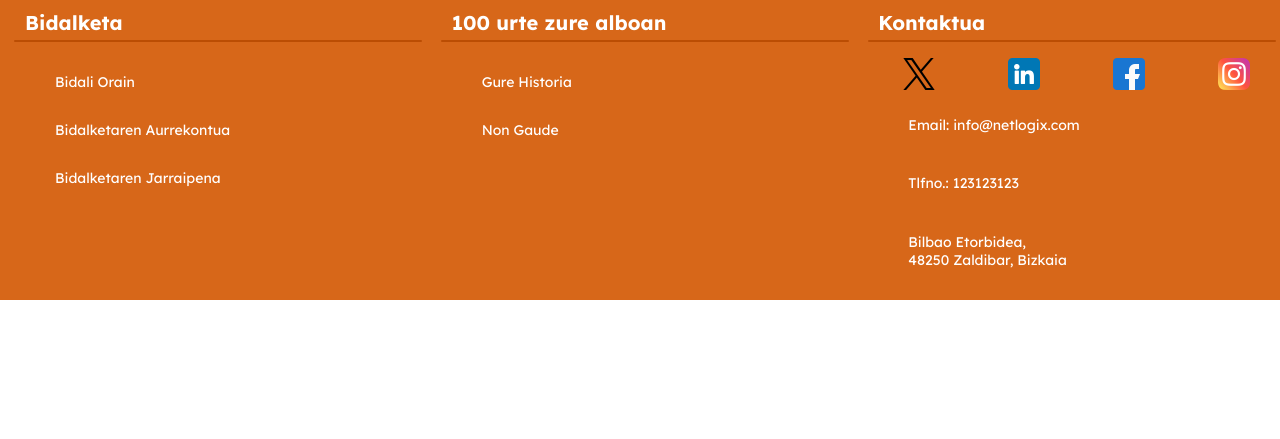
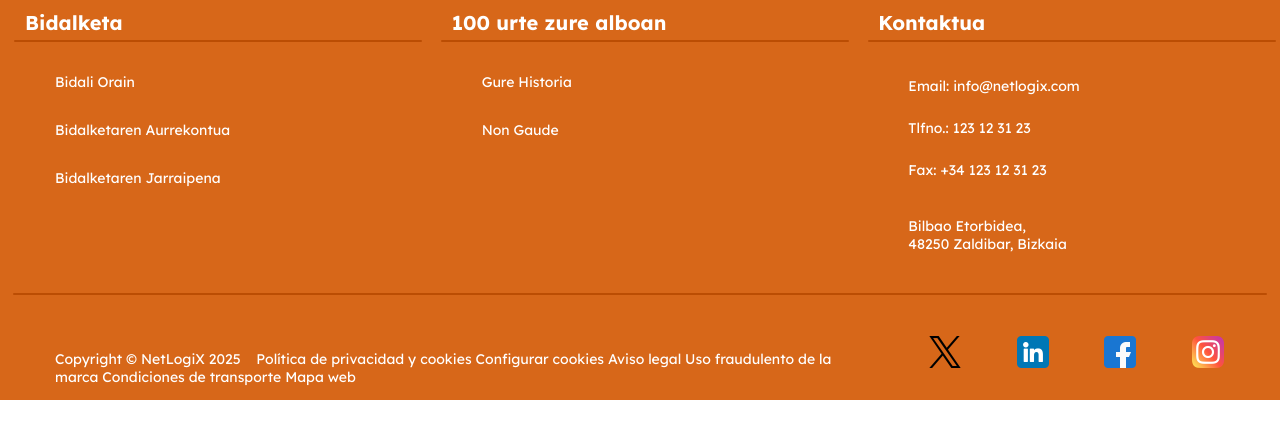
Before and after one commit to Xbilbaoo/NetLogiX_Erronka, a PHP site: page /components/footer.html in a window 1280 px wide. Shown: the top 439 px of the page. Run offline with PHP 8.4, Linux system fonts and the light colour scheme.

Commit message:
Added new stuff on the bottom

```diff
--- a/src/client/components/footer.html
+++ b/src/client/components/footer.html
@@ -42,6 +42,27 @@
         <div class="grid-item">
             <a class="footer-title">Kontaktua</a>
             <div class="separator"></div>
+            <ul class="footer-flex" id="contact">
+
+                <li class="footer-info-text">
+                    <p href="#" class="footer-text">Email: info@netlogix.com</p>
+                    <p href="#" class="footer-text">Tlfno.: 123 12 31 23</p>
+                    <p href="#" class="footer-text">Fax: +34 123 12 31 23</p>
+                </li>
+                <li class="footer-info-text">
+                    <p class="footer-text"> Bilbao Etorbidea, <br>48250 Zaldibar, Bizkaia</p>
+                </li>
+            </ul>
+        </div>
+        <div class="separator big"></div>
+        <div class="grid-item" id="first-down">
+            <ul class="footer-flex">
+                <li class="footer-text">
+                    <p>Copyright © NetLogiX 2025&nbsp;&nbsp;&nbsp;&nbsp;Política de privacidad y cookies Configurar cookies Aviso legal Uso fraudulento de la marca Condiciones de transporte Mapa web</p>
+                </li>
+            </ul>
+        </div>
+        <div class="grid-item">
             <ul class="footer-flex" id="last">
                 <li>
                     <a href="#" class="footer-social-media">
@@ -63,15 +84,6 @@
                         <img class="social-media-logo" src="img/footer/instagram.png" alt="Instagram logo">
                     </a>
                 </li>
-                <li class="footer-info-text">
-                    <p href="#" class="footer-text">Email: info@netlogix.com</p>
-                </li>
-                <li class="footer-info-text">
-                    <p class="footer-text">Tlfno.: 123123123</p>
-                </li>
-                <li class="footer-info-text">
-                    <p class="footer-text"> Bilbao Etorbidea, <br>48250 Zaldibar, Bizkaia</p>
-                </li>
             </ul>
         </div>
     </footer>
--- a/src/client/css/footer.css
+++ b/src/client/css/footer.css
@@ -1,13 +1,15 @@
 body {
+
     padding: 0%;
     margin: 0%;
+
 }
 
 .grid-container {
 
     display: grid;
     grid-template-columns: repeat(3, 1fr);
-    height: 300px;
+    height: 400px;
     width: 100%;
     background-color: #d76719;
 
@@ -40,6 +42,11 @@ body {
     margin-top: 5px;
 }
 
+.big {
+
+    grid-column: 1 / span 3;
+}
+
 .footer-flex {
 
     list-style: none;
@@ -53,10 +60,11 @@ body {
 
     display: flex;
     flex-direction: row;
-    justify-content: space-between;
+    justify-content: space-evenly;
     flex-wrap: wrap;
 
 }
+
 .footer-flex>li {
 
     padding-bottom: 15px;
@@ -64,10 +72,15 @@ body {
 
 }
 
-#last.footer-flex>li {
+#contact.footer-flex>li {
 
     padding: 0px;
 
+}
+
+#first-down {
+
+    grid-column: 1 / span 2;
 }
 
 .social-media-logo {
```
